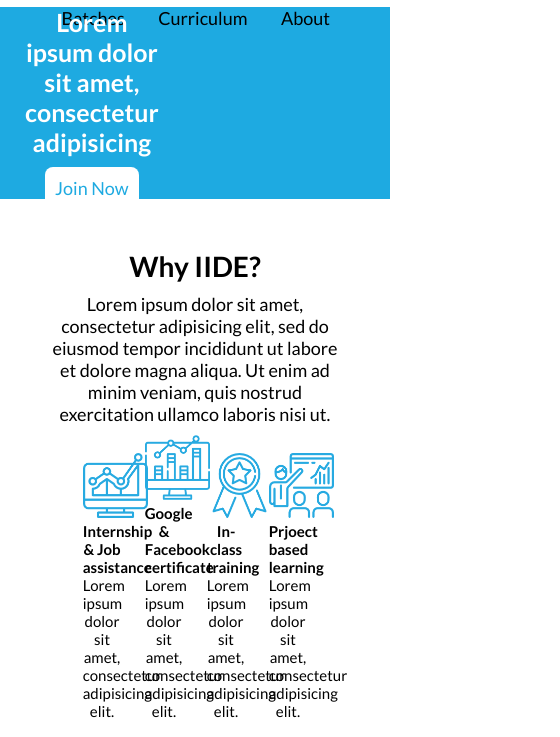
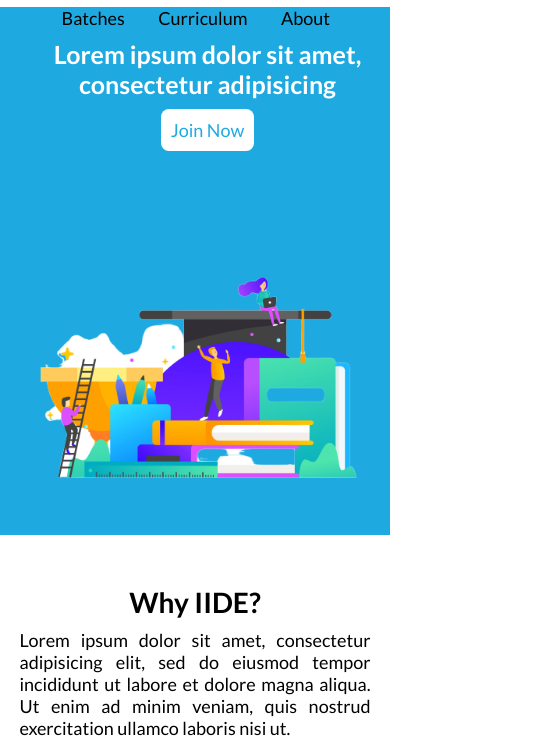
Before and after one commit to AnsariAbdullah/iide, a plain HTML site: page index.html in a window 390 px wide. Shown: the part 59-796 px from the top of the page, 560 px wide, since content can reach past the window. Drawn offline with Linux system fonts and the light colour scheme.

Commit message:
mobile friendly

```diff
--- a/common.css
+++ b/common.css
@@ -92,3 +92,20 @@
 	padding: 3px;
 	display: inline-block;
 }
+
+@media only screen and (max-width: 768px) {
+	.hm_wrapper {
+		width: 90%;
+	}
+	.banner_intwrapper {
+		display: block;
+	}
+	.banner_img {
+		width: 100% !important;
+	}
+
+	.footer_intwrapper {
+    	grid-gap: 25px;
+    	grid-template-columns: 1fr;
+	}
+}
--- a/home.css
+++ b/home.css
@@ -164,6 +164,27 @@
 
 
 /*media query*/
-@media only screen and (min-width: 768px) {
+@media only screen and (max-width: 768px) {
+	.banner_intwrapper {
+		display: block;
+	}
+	.intro_perks {
+		width: 50%;
+		display: inline-block;
+		float: left;
+	}
+	.intro_content_int_wrapper p {
+		text-align: justify;
+    	padding-bottom: 15px;
+	}
+	.batch_box_wrapper {
+		grid-template-columns: 1fr;
+	}
+	.project_tab_wrapper {
+		grid-template-columns: 1fr;
+	}
+	.feedbox_wrapper {
+		grid-template-columns: 1fr;
+	}
 
 }
```
Lines whose indentation alone changed are shown as unchanged.
